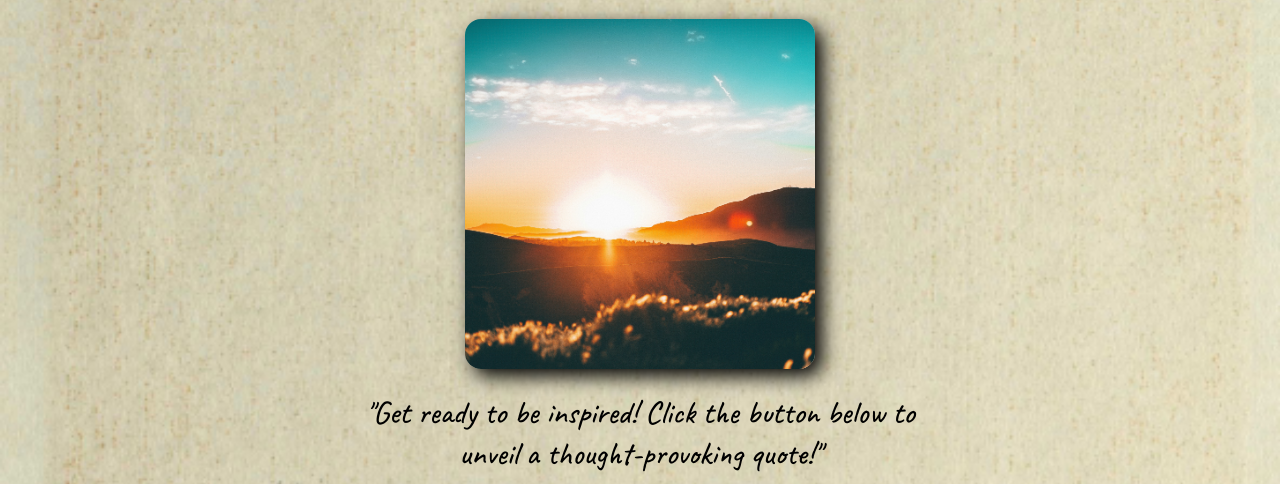
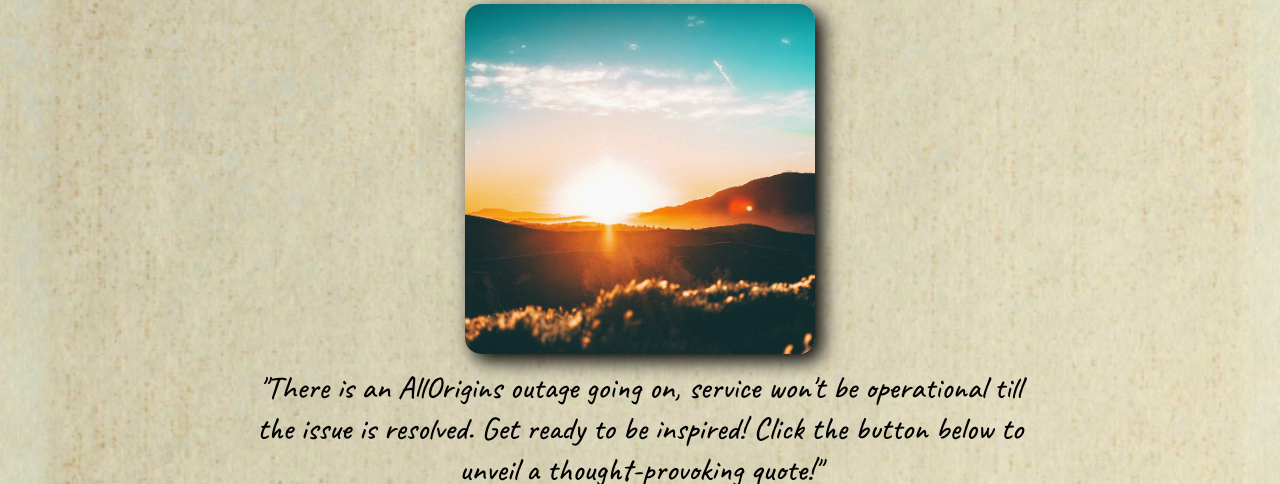
Before and after one commit to jagdish-15/QuoteStash, a plain HTML site: page index.html in a window 1280 px wide. Shown: the part 153-637 px from the top of the page. Drawn offline with nearby package versions, Linux system fonts and the light colour scheme.

Commit message:
Reflecting AllOrigins outage

```diff
--- a/index.html
+++ b/index.html
@@ -18,7 +18,7 @@
             </section>
             <img src="Assets/sunrise.png">
             <section>
-                <p id="quote">"Get ready to be inspired! Click the button below to unveil a thought-provoking quote!"</p>
+                <p id="quote">"There is an AllOrigins outage going on, service won't be operational till the issue is resolved. Get ready to be inspired! Click the button below to unveil a thought-provoking quote!"</p>
                 <p id="author">-Author</p>
             </section>
             <button type="button">GET A NEW QUOTE</button>
```
